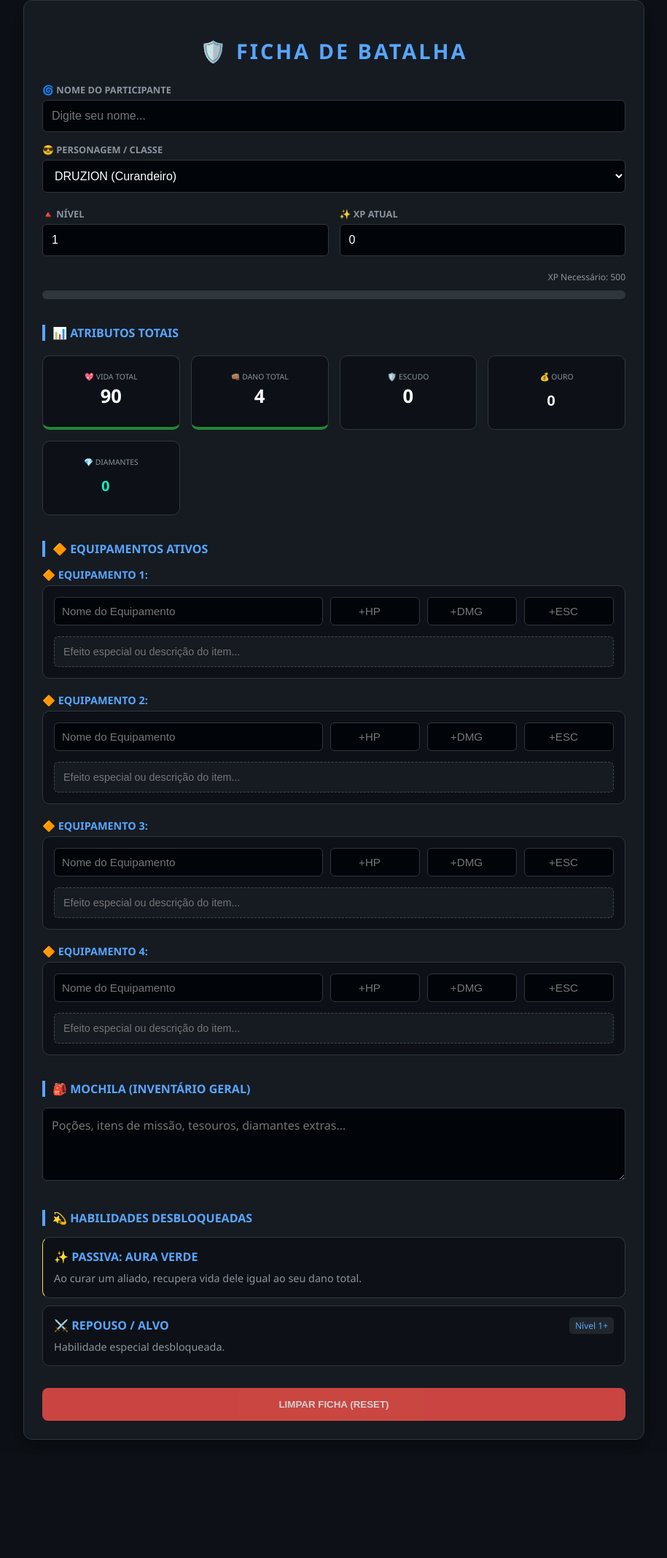
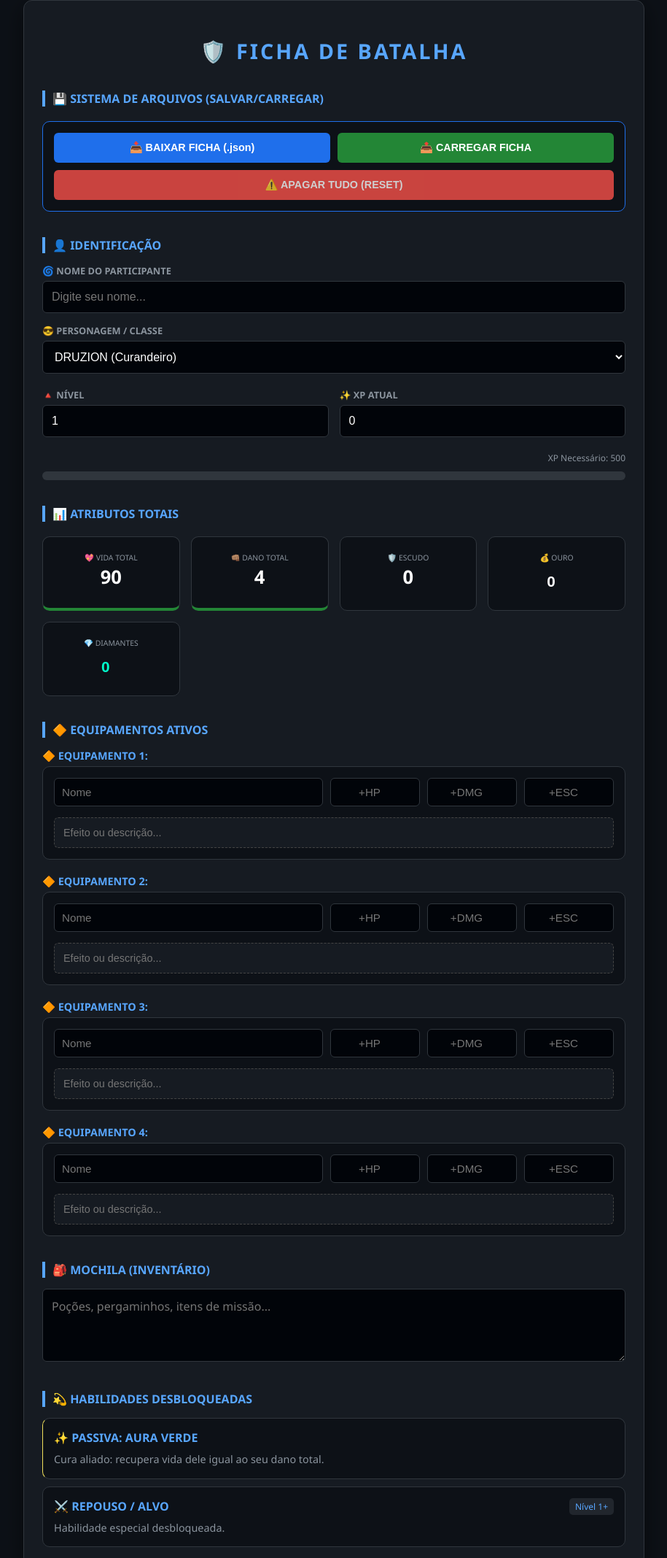
Before and after one commit to nemixy42-svg/FICHA-RPG, a plain HTML site: page index.html in a window 1280 px wide. Shown: the part 20-2155 px from the top of the page at 73% size, without its empty margins (182-1097 px from the left). Before the commit the page ends 2013 px from the top, so only its background shows below. Drawn offline with Linux system fonts and the light colour scheme.

Commit message:
Update index.html

```diff
--- a/index.html
+++ b/index.html
@@ -3,55 +3,46 @@
 <head>
     <meta charset="UTF-8">
     <meta name="viewport" content="width=device-width, initial-scale=1.0">
-    <title>Ficha de Batalha RPG - Full View</title>
+    <title>Ficha RPG - Sistema de Backup</title>
     <style>
         :root {
-            --bg: #0d1117; --card: #161b22; --primary: #58a6ff; --text: #c9d1d9; --accent: #238636; --border: #30363d;
+            --bg: #0d1117; --card: #161b22; --primary: #58a6ff; --text: #c9d1d9; --accent: #238636; --border: #30363d; --save: #1f6feb;
         }
         body { font-family: 'Segoe UI', sans-serif; background: var(--bg); color: var(--text); margin: 0; padding: 20px; display: flex; justify-content: center; }
-
         .wrapper { width: 100%; max-width: 800px; background: var(--card); border-radius: 12px; padding: 25px; box-shadow: 0 8px 32px rgba(0,0,0,0.5); border: 1px solid var(--border); }
-
         h2 { text-align: center; color: var(--primary); margin-bottom: 25px; text-transform: uppercase; letter-spacing: 3px; font-size: 1.8em; }
-
         .field-group { margin-bottom: 15px; }
         label { display: block; font-size: 0.8em; color: #8b949e; margin-bottom: 5px; font-weight: bold; text-transform: uppercase; }
         input, select, textarea { width: 100%; padding: 12px; background: #010409; border: 1px solid var(--border); color: white; border-radius: 6px; box-sizing: border-box; font-size: 1em; }
         textarea { resize: vertical; min-height: 100px; font-family: inherit; }
-
         .stats-grid { display: grid; grid-template-columns: repeat(auto-fit, minmax(150px, 1fr)); gap: 15px; margin: 20px 0; }
         .stat-box { background: #0d1117; padding: 15px; border-radius: 10px; border: 1px solid var(--border); text-align: center; }
         .stat-box.total { border-bottom: 4px solid var(--accent); }
         .stat-num { font-size: 1.6em; font-weight: bold; display: block; color: #fff; }
         .stat-label { font-size: 0.65em; color: #8b949e; text-transform: uppercase; }
-
-        /* Nova Estrutura de Equipamentos em Lista */
         .equip-list { display: flex; flex-direction: column; gap: 20px; }
         .equip-item-label { color: var(--primary); font-size: 0.9em; font-weight: bold; margin-bottom: 5px; display: block; }
         .equip-card { background: #0d1117; border: 1px solid var(--border); border-radius: 10px; padding: 15px; width: 100%; box-sizing: border-box; }
-
         .equip-header { display: grid; grid-template-columns: 3fr 1fr 1fr 1fr; gap: 10px; margin-bottom: 10px; }
         .equip-header input { padding: 10px; font-size: 0.95em; text-align: center; }
         .equip-header input[type="text"] { text-align: left; }
-
         .equip-effect { font-size: 0.9em; background: #161b22 !important; border: 1px dashed #444 !important; color: #aaa; margin-top: 5px; }
-
         .xp-bar-container { background: #30363d; height: 12px; border-radius: 6px; margin-top: 10px; overflow: hidden; }
         .xp-bar-fill { background: linear-gradient(90deg, #238636, #2ea043); height: 100%; width: 0%; transition: width 0.5s; }
-
         .section-title { border-left: 4px solid var(--primary); padding-left: 10px; margin: 35px 0 15px; color: var(--primary); font-size: 1em; font-weight: bold; text-transform: uppercase; }
-
         .skill-card { background: #0d1117; padding: 15px; border-radius: 10px; margin-top: 10px; border: 1px solid var(--border); }
         .skill-name { font-weight: bold; color: var(--primary); font-size: 1em; }
         .skill-desc { font-size: 0.9em; color: #8b949e; margin-top: 8px; line-height: 1.5; }
         .skill-lvl { float: right; font-size: 0.75em; background: #21262d; padding: 3px 8px; border-radius: 5px; color: var(--primary); }
 
-        .btn-reset { background: #f85149; color: white; border: none; padding: 15px; width: 100%; border-radius: 8px; cursor: pointer; margin-top: 30px; font-weight: bold; opacity: 0.8; }
-
-        @media (max-width: 500px) {
-            .equip-header { grid-template-columns: 1fr 1fr 1fr; }
-            .equip-header input[type="text"] { grid-column: span 3; }
-        }
+        /* Estilo dos Botões de Salvar/Carregar */
+        .backup-controls { display: grid; grid-template-columns: 1fr 1fr; gap: 10px; margin-top: 20px; background: #0d1117; padding: 15px; border-radius: 10px; border: 1px solid var(--save); }
+        .btn { border: none; padding: 12px; border-radius: 6px; cursor: pointer; font-weight: bold; font-size: 0.9em; transition: 0.2s; color: white; display: flex; align-items: center; justify-content: center; gap: 8px; }
+        .btn-save { background: var(--save); width: 100%; }
+        .btn-load { background: var(--accent); width: 100%; }
+        .btn-reset { background: #f85149; grid-column: span 2; opacity: 0.8; }
+        .btn:hover { filter: brightness(1.2); }
+        #file-input { display: none; }
     </style>
 </head>
 <body>
@@ -59,6 +50,16 @@
 <div class="wrapper">
     <h2>🛡️ FICHA DE BATALHA</h2>
 
+    <!-- SISTEMA DE BACKUP -->
+    <div class="section-title">💾 SISTEMA DE ARQUIVOS (SALVAR/CARREGAR)</div>
+    <div class="backup-controls">
+        <button class="btn btn-save" onclick="exportarFicha()">📥 BAIXAR FICHA (.json)</button>
+        <button class="btn btn-load" onclick="document.getElementById('file-input').click()">📤 CARREGAR FICHA</button>
+        <input type="file" id="file-input" accept=".json" onchange="importarFicha(event)">
+        <button class="btn btn-reset" onclick="resetar()">⚠️ APAGAR TUDO (RESET)</button>
+    </div>
+
+    <div class="section-title">👤 IDENTIFICAÇÃO</div>
     <div class="field-group">
         <label>🌀 Nome do Participante</label>
         <input type="text" id="part-name" placeholder="Digite seu nome..." oninput="salvar()">
@@ -106,35 +107,31 @@
             <span class="stat-label">💰 Ouro</span>
             <input type="number" id="ouro" value="0" style="background:transparent; border:none; color:white; font-size:1.3em; font-weight:bold; text-align:center; width:100%" oninput="salvar()">
         </div>
-        <div class="stat-box" style="grid-column: span 1;">
+        <div class="stat-box">
             <span class="stat-label">💎 Diamantes</span>
             <input type="number" id="diamante" value="0" style="background:transparent; border:none; color:#00ffcc; font-size:1.3em; font-weight:bold; text-align:center; width:100%" oninput="salvar()">
         </div>
     </div>
 
     <div class="section-title">🔶 EQUIPAMENTOS ATIVOS</div>
-    <div class="equip-list" id="equip-container">
-        <!-- Slots gerados via JS -->
-    </div>
+    <div class="equip-list" id="equip-container"></div>
 
-    <div class="section-title">🎒 MOCHILA (INVENTÁRIO GERAL)</div>
+    <div class="section-title">🎒 MOCHILA (INVENTÁRIO)</div>
     <div class="field-group">
-        <textarea id="mochila" placeholder="Poções, itens de missão, tesouros, diamantes extras..." oninput="salvar()"></textarea>
+        <textarea id="mochila" placeholder="Poções, pergaminhos, itens de missão..." oninput="salvar()"></textarea>
     </div>
 
     <div class="section-title">💫 HABILIDADES DESBLOQUEADAS</div>
     <div id="skills-container"></div>
-
-    <button class="btn-reset" onclick="resetar()">LIMPAR FICHA (RESET)</button>
 </div>
 
 <script>
     const data = {
         chars: {
-            DRUZION: { hp: 90, dmg: 4, p: "AURA VERDE", pd: "Ao curar um aliado, recupera vida dele igual ao seu dano total." },
-            GUILBERT: { hp: 80, dmg: 8, p: "RESPEITO", pd: "Com 2 aliados ou menos, você não pode ser alvo de ataques." },
+            DRUZION: { hp: 90, dmg: 4, p: "AURA VERDE", pd: "Cura aliado: recupera vida dele igual ao seu dano total." },
+            GUILBERT: { hp: 80, dmg: 8, p: "RESPEITO", pd: "Com 2 aliados ou menos, você não pode ser alvo." },
             MELKYOR: { hp: 70, dmg: 12, p: "MANAMUNDO", pd: "Causa +10% de dano para cada aliado na batalha." },
-            SCAR: { hp: 60, dmg: 16, p: "CONTRAGOLPE", pd: "Ao receber dano par, causa 20% do dano ao atacante." },
+            SCAR: { hp: 60, dmg: 16, p: "CONTRAGOLPE", pd: "Dano par recebido causa 20% de volta ao atacante." },
             DEWPEE: { hp: 50, dmg: 20, p: "MUNIÇÃO EXPLOSIVA", pd: "Causa 20% do dano a todos os aliados do oponente." }
         },
         skills: [
@@ -152,17 +149,17 @@
                 <span class="equip-item-label">🔶 EQUIPAMENTO ${i}:</span>
                 <div class="equip-card">
                     <div class="equip-header">
-                        <input type="text" id="eq_n_${i}" placeholder="Nome do Equipamento" oninput="salvar()">
+                        <input type="text" id="eq_n_${i}" placeholder="Nome" oninput="salvar()">
                         <input type="number" id="eq_h_${i}" placeholder="+HP" oninput="salvar()">
                         <input type="number" id="eq_d_${i}" placeholder="+DMG" oninput="salvar()">
                         <input type="number" id="eq_s_${i}" placeholder="+ESC" oninput="salvar()">
                     </div>
-                    <input type="text" class="equip-effect" id="eq_e_${i}" placeholder="Efeito especial ou descrição do item..." oninput="salvar()">
+                    <input type="text" class="equip-effect" id="eq_e_${i}" placeholder="Efeito ou descrição..." oninput="salvar()">
                 </div>
             </div>`;
     }
 
-    function salvar() {
+    function obterEstado() {
         const estado = {
             part: document.getElementById('part-name').value,
             char: document.getElementById('char-select').value,
@@ -182,7 +179,12 @@
                 e: document.getElementById(`eq_e_${i}`).value
             });
         }
-        localStorage.setItem('ficha_rpg_v4', JSON.stringify(estado));
+        return estado;
+    }
+
+    function salvar() {
+        const estado = obterEstado();
+        localStorage.setItem('ficha_rpg_v5', JSON.stringify(estado));
         atualizarUI(estado);
     }
 
@@ -190,38 +192,49 @@
         const charBase = data.chars[s.char];
         let bH = 0, bD = 0, bS = 0;
         s.equips.forEach(e => { bH += e.h; bD += e.d; bS += e.s; });
-
         document.getElementById('total-hp').innerText = charBase.hp + bH;
         document.getElementById('total-dmg').innerText = charBase.dmg + bD;
         document.getElementById('total-shd').innerText = bS;
-
         const req = s.lvl * 500;
         document.getElementById('xp-text').innerText = `XP Necessário: ${req}`;
         document.getElementById('xp-fill').style.width = Math.min((s.xp / req) * 100, 100) + "%";
-
         const container = document.getElementById('skills-container');
-        container.innerHTML = `
-            <div class="skill-card" style="border-left-color: #f1e05a">
-                <span class="skill-name">✨ PASSIVA: ${charBase.p}</span>
-                <div class="skill-desc">${charBase.pd}</div>
-            </div>`;
-
+        container.innerHTML = `<div class="skill-card" style="border-left-color: #f1e05a"><span class="skill-name">✨ PASSIVA: ${charBase.p}</span><div class="skill-desc">${charBase.pd}</div></div>`;
         data.skills.forEach(sk => {
             if(s.lvl >= sk.lvl) {
-                container.innerHTML += `
-                    <div class="skill-card">
-                        <span class="skill-lvl">Nível ${sk.lvl}+</span>
-                        <span class="skill-name">⚔️ ${sk[s.char]}</span>
-                        <div class="skill-desc">Habilidade especial desbloqueada.</div>
-                    </div>`;
+                container.innerHTML += `<div class="skill-card"><span class="skill-lvl">Nível ${sk.lvl}+</span><span class="skill-name">⚔️ ${sk[s.char]}</span><div class="skill-desc">Habilidade especial desbloqueada.</div></div>`;
             }
         });
     }
 
-    function carregar() {
-        const salvo = localStorage.getItem('ficha_rpg_v4');
-        if(salvo) {
-            const s = JSON.parse(salvo);
+    // FUNÇÕES DE EXPORTAR E IMPORTAR
+    function exportarFicha() {
+        const estado = obterEstado();
+        const dataStr = "data:text/json;charset=utf-8," + encodeURIComponent(JSON.stringify(estado, null, 2));
+        const downloadAnchorNode = document.createElement('a');
+        downloadAnchorNode.setAttribute("href", dataStr);
+        downloadAnchorNode.setAttribute("download", `ficha_${estado.part || 'personagem'}.json`);
+        document.body.appendChild(downloadAnchorNode);
+        downloadAnchorNode.click();
+        downloadAnchorNode.remove();
+    }
+
+    function importarFicha(event) {
+        const reader = new FileReader();
+        reader.onload = function(e) {
+            try {
+                const s = JSON.parse(e.target.result);
+                aplicarEstado(s);
+                salvar();
+                alert("Ficha carregada com sucesso!");
+            } catch (err) {
+                alert("Erro ao ler o arquivo!");
+            }
+        };
+        reader.readAsText(event.target.files[0]);
+    }
+
+    function aplicarEstado(s) {
         document.getElementById('part-name').value = s.part || "";
         document.getElementById('char-select').value = s.char || "DRUZION";
         document.getElementById('lvl').value = s.lvl || 1;
@@ -231,16 +244,21 @@
         document.getElementById('mochila').value = s.mochila || "";
         s.equips.forEach((e, i) => {
             document.getElementById(`eq_n_${i+1}`).value = e.n || "";
-                document.getElementById(`eq_h_${i+1}`).value = e.h || "";
-                document.getElementById(`eq_d_${i+1}`).value = e.d || "";
-                document.getElementById(`eq_s_${i+1}`).value = e.s || "";
+            document.getElementById(`eq_h_${i+1}`).value = e.h || 0;
+            document.getElementById(`eq_d_${i+1}`).value = e.d || 0;
+            document.getElementById(`eq_s_${i+1}`).value = e.s || 0;
             document.getElementById(`eq_e_${i+1}`).value = e.e || "";
         });
         atualizarUI(s);
-        } else { salvar(); }
     }
 
-    function resetar() { if(confirm("Apagar todos os dados da ficha?")) { localStorage.removeItem('ficha_rpg_v4'); location.reload(); } }
+    function carregar() {
+        const salvo = localStorage.getItem('ficha_rpg_v5');
+        if(salvo) aplicarEstado(JSON.parse(salvo));
+        else salvar();
+    }
+
+    function resetar() { if(confirm("Apagar todos os dados da ficha?")) { localStorage.removeItem('ficha_rpg_v5'); location.reload(); } }
     window.onload = carregar;
 </script>
 </body>
```
Lines whose indentation alone changed are shown as unchanged.
